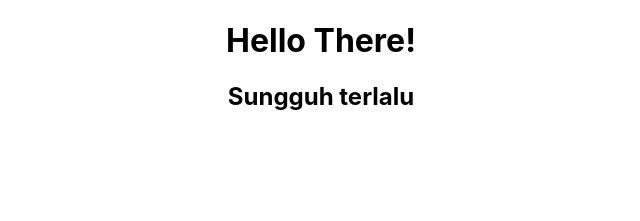
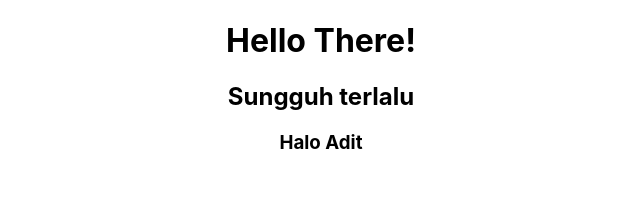
Before and after one commit to masaditya/store-cms, a React (Create React App) app: page / in a window 1280 px wide. Shown: the top 221 px of the page, without its empty margins (319-959 px from the left). Built offline with nearby package versions, Linux system fonts and the light colour scheme.

Commit message:
Update App.tsx

```diff
--- a/src/App.tsx
+++ b/src/App.tsx
@@ -6,6 +6,7 @@ function App() {
     <div className="App">
       <h1>Hello There!</h1>
       <h2>Sungguh terlalu</h2>
+      <h3>Halo Adit</h3>
     </div>
   );
 }
```
